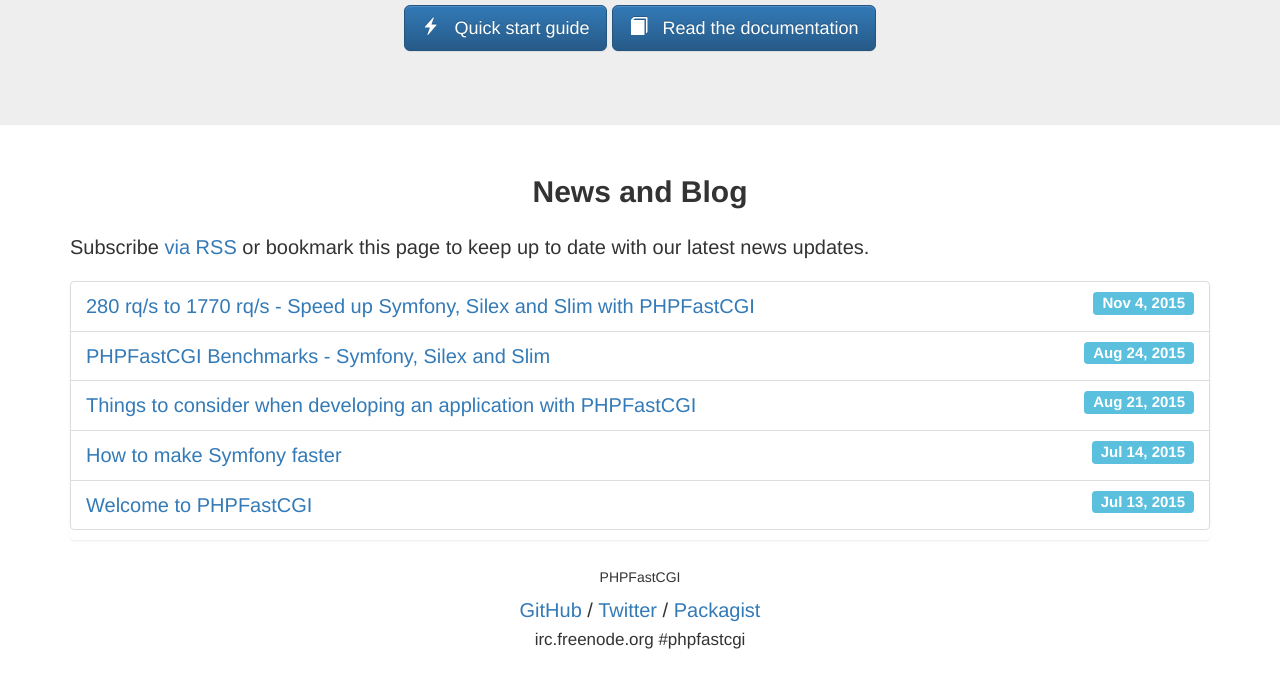
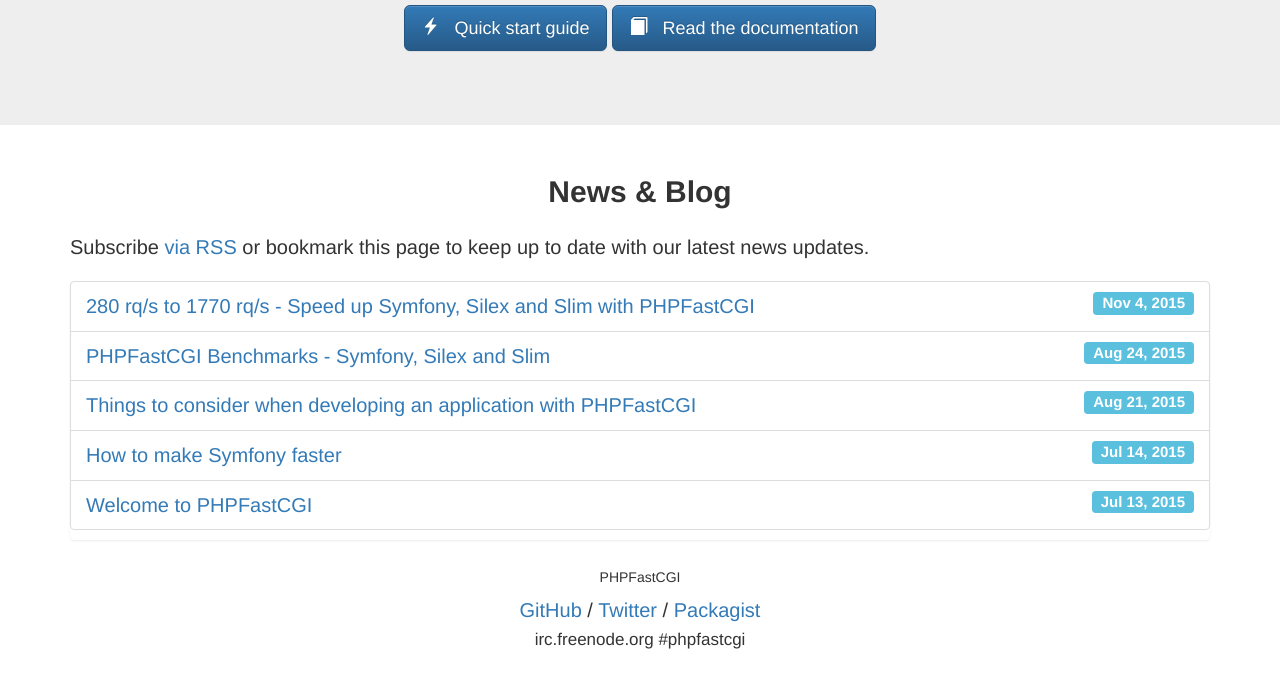
Before and after one commit to PHPFastCGI/phpfastcgi.github.io, a Jekyll site: the page built from index.html, in a window 1280 px wide. Shown: the part 320-993 px from the top of the page. Built offline with Jekyll 4.4.1, drawn with Linux system fonts in a browser that asks for light colours.

Commit message:
Update index.html

```diff
--- a/index.html
+++ b/index.html
@@ -23,7 +23,7 @@
 </div>
 
 <div class="container">
-  <h2>News and Blog</h2>
+  <h2>News & Blog</h2>
 
   <p>
     Subscribe <a href="{{ "/feed.xml" | prepend: site.baseurl }}">via RSS</a> or bookmark this page
```
